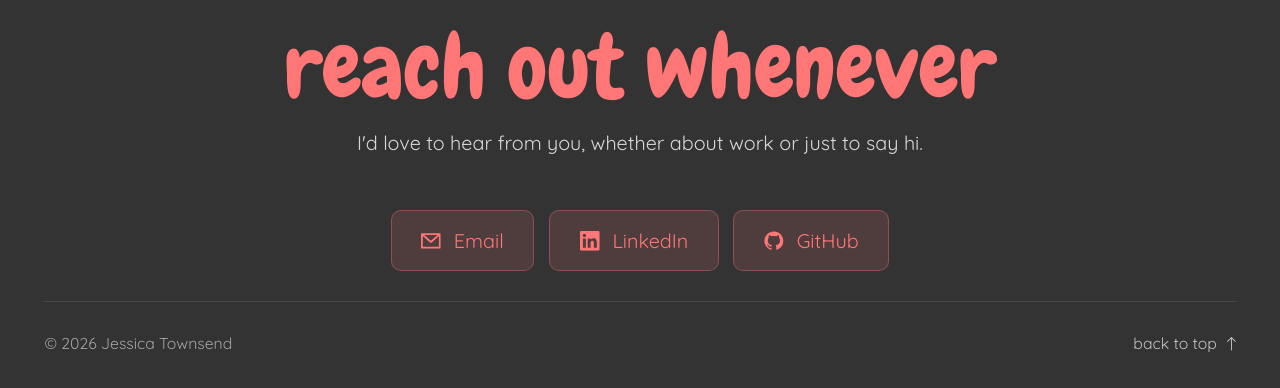
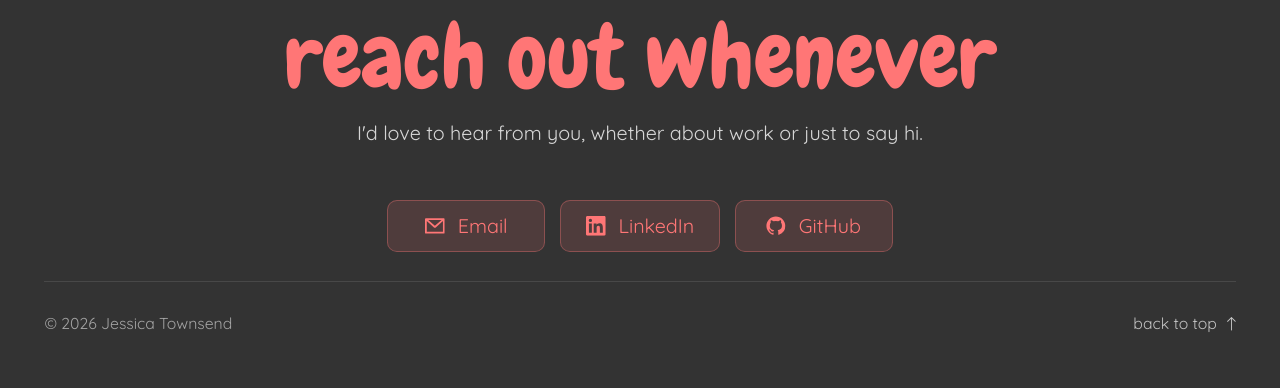
Before and after one commit to jessica-townsend/profile, a PHP site: page / in a window 1280 px wide. Shown: the part 4914-5302 px from the top of the page. After the commit the page ends 5246 px from the top, so only its background shows below. Run offline with PHP 8.4, Linux system fonts and the light colour scheme; style sheets or scripts are compiled from the project's sources.

Commit message:
adjust global button styles

```diff
--- a/src/scss/components/_buttons.scss
+++ b/src/scss/components/_buttons.scss
@@ -7,8 +7,9 @@
   background-color: color-mix(in srgb, $primary-color 14%, transparent);
   border: 1px solid color-mix(in srgb, $primary-color 35%, transparent);
   border-radius: .5rem;
-  padding-block: .75rem;
-  padding-inline: 1.5rem;
+  padding-block: .5rem;
+  padding-inline: 1.25rem;
+  min-width: 8rem;
   display: inline-flex;
   align-items: center;
   justify-content: center;
```
